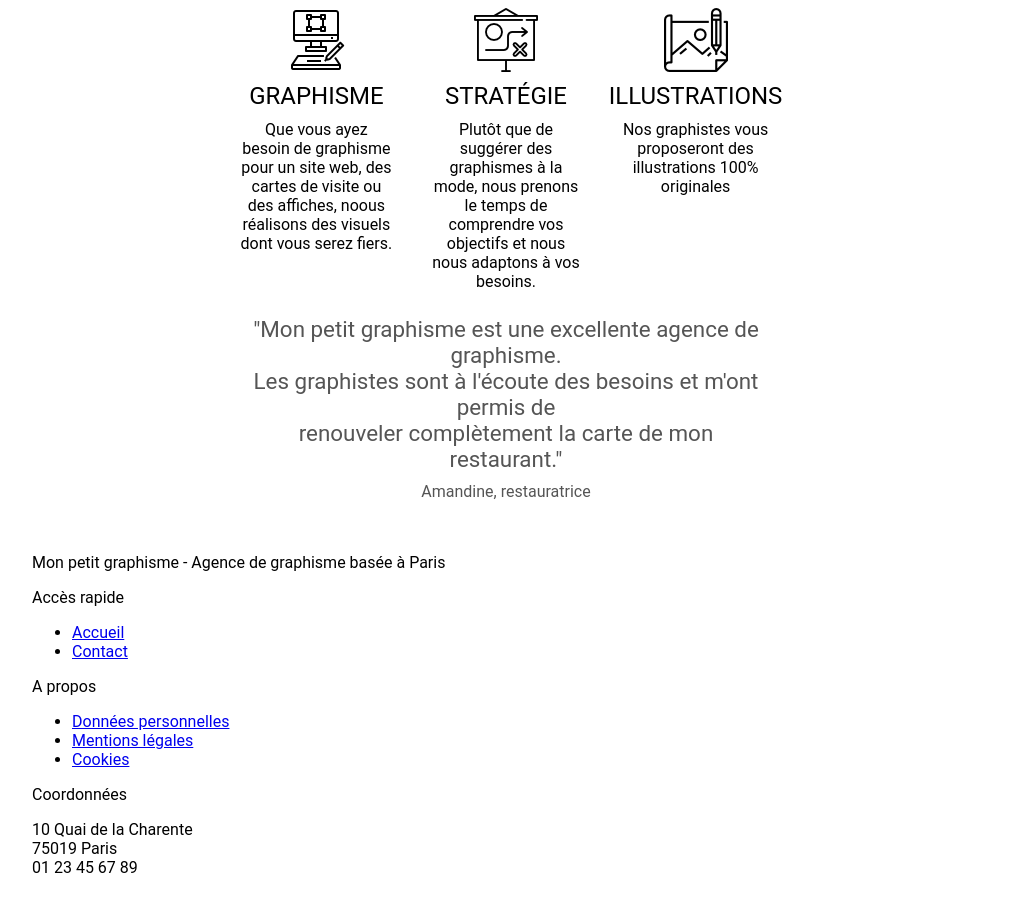
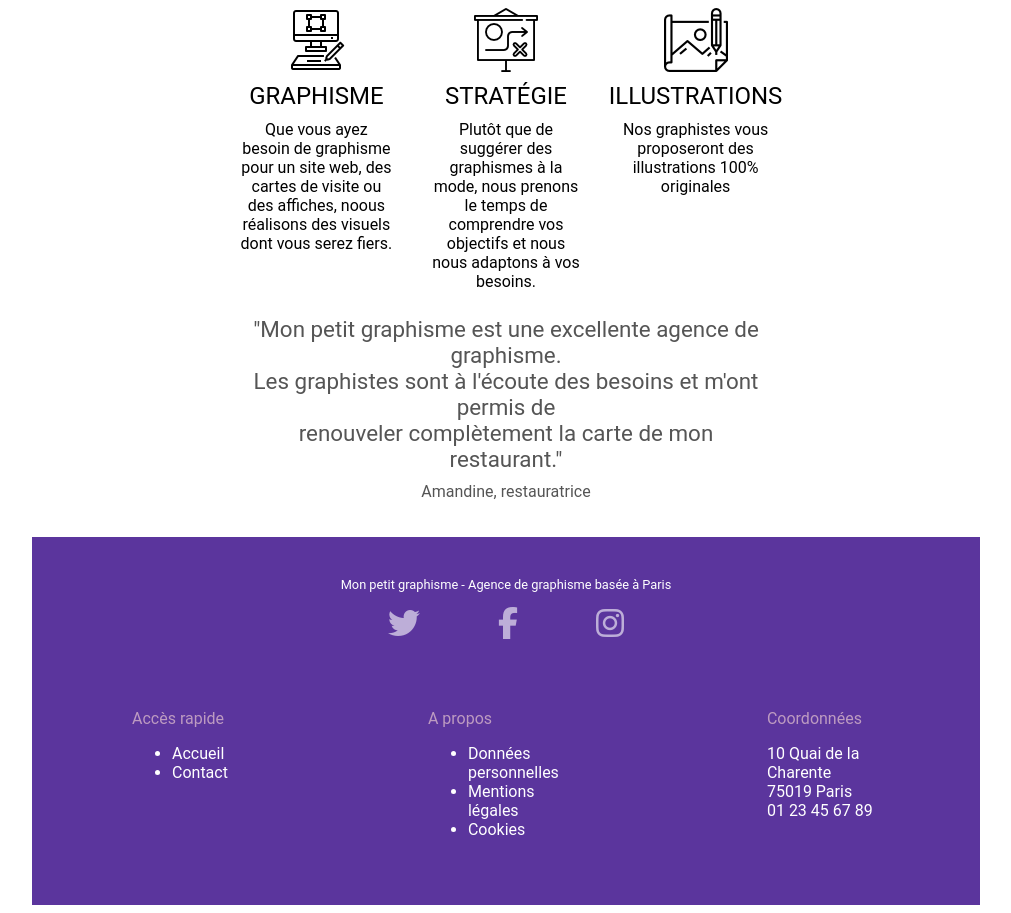
Before and after one commit to Azeliaa/HTML-CSS-training, a website: page index.html in a window 1280 px wide. Shown: the part 636-1549 px from the top of the page, without its empty margins (134-1145 px from the left). Drawn offline with Linux system fonts and the light colour scheme.

Commit message:
CSS footer, projet terminé

```diff
--- a/index.html
+++ b/index.html
@@ -4,6 +4,7 @@
     <meta charset="UTF-8">
     <meta name="viewport" content="width=device-width, initial-scale=1.0">
     <link rel="stylesheet" href="./css/style.css">
+    <script src="https://kit.fontawesome.com/9833a2adc7.js" crossorigin="anonymous"></script>
     <title>Mon petit graphisme</title>
 </head>
 <body>
@@ -57,12 +58,14 @@
             <p id="agency-name">Mon petit graphisme - Agence de graphisme basée à Paris</p>
 
             <div id="social-media">
-                <!--Ajouter icônes FontAwesome-->
+                <i class="fab fa-twitter"></i>
+                <i class="fab fa-facebook-f"></i>
+                <i class="fab fa-instagram"></i>
             </div>
 
             <div id="footer-links">
                 <div id="footer-links_quick-access">
-                    <p> Accès rapide
+                    <p class="title"> Accès rapide
                         <ul>
                             <li><a href="#">Accueil</a></li>
                             <li><a href="#">Contact</a></li>
@@ -70,7 +73,7 @@
                     </p>
                 </div>
                 <div id="footer-links_about">
-                    <p> A propos
+                    <p class="title"> A propos
                         <ul>
                             <li><a href="#">Données personnelles</a></li>
                             <li><a href="#">Mentions légales</a></li>
@@ -79,8 +82,8 @@
                     </p>
                 </div>
                 <div id="footer-links_address">
-                    <p> Coordonnées
-                        <p>10 Quai de la Charente<br />75019 Paris<br />01 23 45 67 89</p>
+                    <p class="title"> Coordonnées
+                        <p id="address">10 Quai de la Charente<br />75019 Paris<br />01 23 45 67 89</p>
                     </p>
                 </div>
             </div>
--- a/sass/main.scss
+++ b/sass/main.scss
@@ -93,6 +93,42 @@ section {
             }
         }
     }
+}
 
-
+footer {
+    background-color: #5B359D;
+    color: white;
+    display: flex;
+    flex-direction: column;
+    align-items: center;
+    #agency-name {
+        font-size: 0.8rem;
+        margin-top: 40px;
+    }
+    #social-media {
+        color: rgb(189, 174, 216);
+        font-size: 2rem;
+        i {
+            margin : 0px 35px;
+        }
+    }
+    #footer-links {
+        display: flex;
+        &_quick-access, &_about, &_address {
+            margin: 50px 100px;
+        }
+        .title {
+            color : rgb(189, 155, 193);
+        }
+        #adress {
+            color: white;
+        }
+        a {
+            text-decoration: none;
+            color: white;
+            &:hover {
+                text-decoration: underline;
+            }
+        }
+    }
 }
```
Also changed, not shown: css/style.css, 1 other file.
